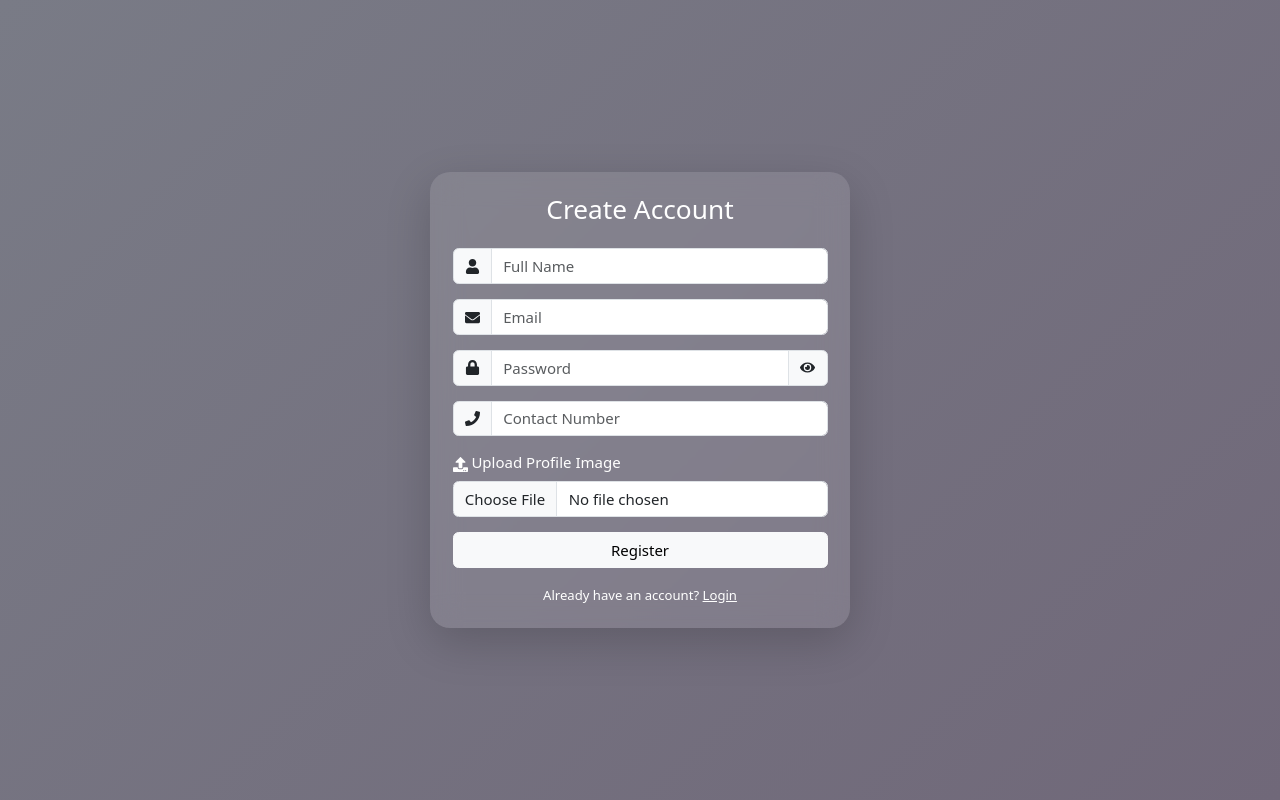
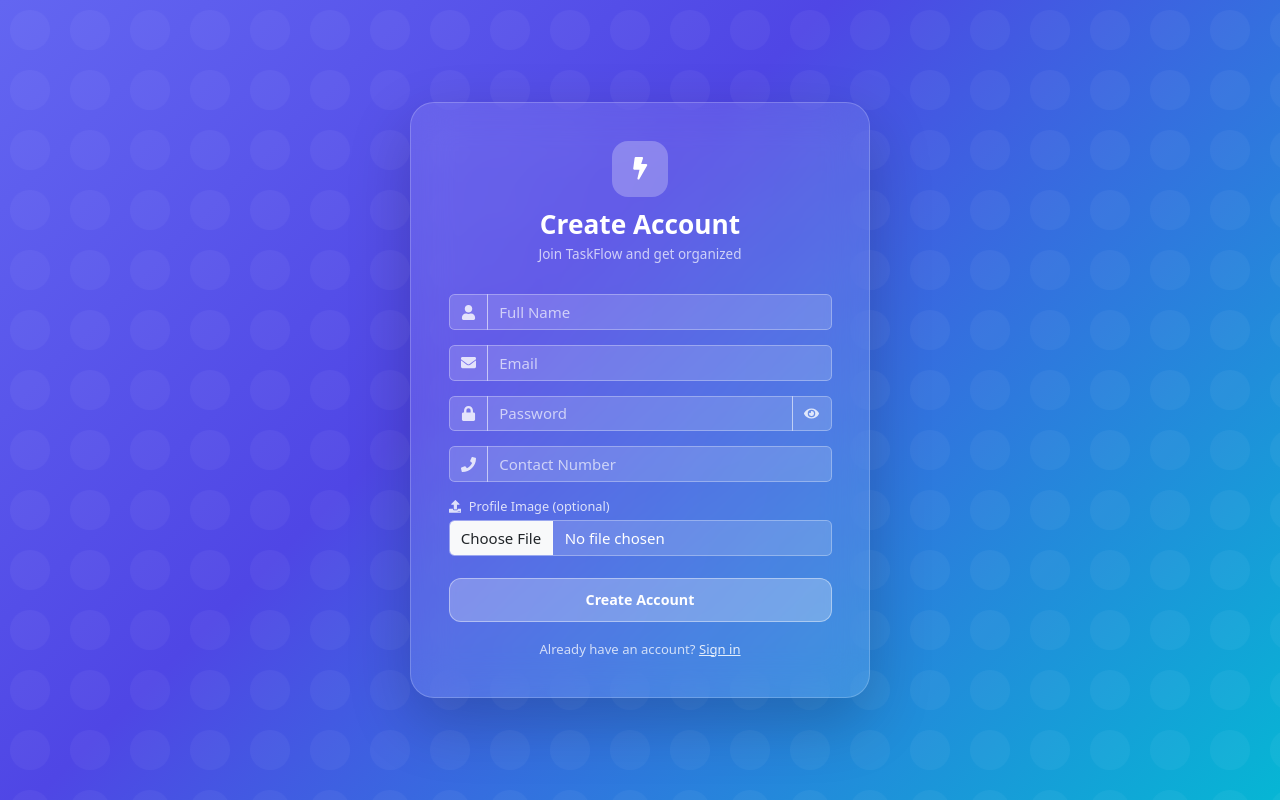
Before and after one commit to Mr-StrangerCoder/task-management-frontend, a React (Vite) app: page /register in a window 1280 px wide. Built offline with nearby package versions, Linux system fonts and the light colour scheme.

Commit message:
change UI of register page

```diff
--- a/pages/Register.jsx
+++ b/pages/Register.jsx
@@ -3,20 +3,12 @@ import axiosInstance from '../api/axiosInstance'
 import { useNavigate } from 'react-router-dom'
 import {
   FaUser, FaEnvelope, FaLock, FaPhone,
-    FaUpload, FaEye, FaEyeSlash
+  FaUpload, FaEye, FaEyeSlash, FaBolt
 } from 'react-icons/fa'
 
 const Register = () => {
-
   const navigate = useNavigate()
-
-    const [form, setForm] = useState({
-        name: '',
-        email: '',
-        password: '',
-        contactNumber: ''
-    })
-
+  const [form, setForm] = useState({ name: '', email: '', password: '', contactNumber: '' })
   const [file, setFile] = useState(null)
   const [preview, setPreview] = useState(null)
   const [showPassword, setShowPassword] = useState(false)
@@ -29,96 +21,75 @@ const Register = () => {
   function handleFile(e) {
     const selected = e.target.files[0]
     setFile(selected)
-        if (selected) {
-            setPreview(URL.createObjectURL(selected))
-        }
+    if (selected) setPreview(URL.createObjectURL(selected))
   }
 
   async function handleSubmit(e) {
     e.preventDefault()
-
-        if (!form.email || !form.password) {
-            alert("Email & Password required")
-            return
-        }
-
+    if (!form.email || !form.password) { alert('Email & Password required'); return }
     const formData = new FormData()
-        Object.keys(form).forEach(key => {
-            formData.append(key, form[key])
-        })
+    Object.keys(form).forEach(key => formData.append(key, form[key]))
     if (file) formData.append('myFile', file)
-
     try {
       setLoading(true)
-
       const res = await axiosInstance.post('/user/register', formData)
-
-            if (res.data.success) {
-                alert(res.data.msg)
-                navigate('/')
-            } else {
-                alert("Registration failed")
-            }
-
+      if (res.data.success) { alert(res.data.msg); navigate('/') }
+      else alert('Registration failed')
     } catch (err) {
-            console.error(err, "77777777777777777777777777")
-            alert("Something went wrong")
+      console.error(err)
+      alert('Something went wrong')
     } finally {
       setLoading(false)
     }
   }
 
   return (
+    <div className="auth-wrapper">
+      <div className="auth-card" style={{ maxWidth: 460 }}>
+        <div className="text-center mb-4">
           <div
-            className="d-flex justify-content-center align-items-center vh-100"
             style={{
-                background: "linear-gradient(135deg, #797b86, #706879)"
+              width: 56, height: 56, borderRadius: 16,
+              background: 'rgba(255,255,255,0.25)',
+              display: 'flex', alignItems: 'center', justifyContent: 'center',
+              margin: '0 auto 12px', fontSize: '1.5rem'
             }}
           >
+            <FaBolt />
+          </div>
+          <h2 className="auth-title">Create Account</h2>
+          <p className="auth-subtitle">Join TaskFlow and get organized</p>
+        </div>
 
-            <div
-                className="p-4 shadow-lg"
+        {/* Avatar Preview */}
+        {preview && (
+          <div className="text-center mb-3">
+            <img
+              src={preview}
+              alt="preview"
               style={{
-                    width: '420px',
-                    borderRadius: '20px',
-                    backdropFilter: 'blur(15px)',
-                    background: 'rgba(255,255,255,0.1)',
-                    color: 'white'
+                width: 80, height: 80, borderRadius: '50%', objectFit: 'cover',
+                border: '3px solid rgba(255,255,255,0.5)'
               }}
-            >
-
-                <h3 className="text-center mb-4">Create Account</h3>
+            />
+          </div>
+        )}
 
         <form onSubmit={handleSubmit}>
-
-
           <div className="input-group mb-3">
             <span className="input-group-text"><FaUser /></span>
-                        <input
-                            name="name"
-                            className="form-control"
-                            placeholder="Full Name"
-                            onChange={handleChange}
-                        />
+            <input name="name" className="form-control" placeholder="Full Name" onChange={handleChange} />
           </div>
-
 
           <div className="input-group mb-3">
             <span className="input-group-text"><FaEnvelope /></span>
-                        <input
-                            type="email"
-                            name="email"
-                            className="form-control"
-                            placeholder="Email"
-                            onChange={handleChange}
-                        />
+            <input type="email" name="email" className="form-control" placeholder="Email" onChange={handleChange} />
           </div>
-
 
           <div className="input-group mb-3">
             <span className="input-group-text"><FaLock /></span>
             <input
-                            type={showPassword ? "text" : "password"}
+              type={showPassword ? 'text' : 'password'}
               name="password"
               className="form-control"
               placeholder="Password"
@@ -133,65 +104,46 @@ const Register = () => {
             </span>
           </div>
 
-
           <div className="input-group mb-3">
             <span className="input-group-text"><FaPhone /></span>
-                        <input
-                            name="contactNumber"
-                            className="form-control"
-                            placeholder="Contact Number"
-                            onChange={handleChange}
-                        />
+            <input name="contactNumber" className="form-control" placeholder="Contact Number" onChange={handleChange} />
           </div>
 
-
-                    <div className="text-center mb-3">
-                        {preview && (
-                            <img
-                                src={preview}
-                                alt="preview"
-                                style={{
-                                    width: '80px',
-                                    height: '80px',
-                                    borderRadius: '50%',
-                                    objectFit: 'cover'
-                                }}
-                            />
-                        )}
-                    </div>
-
-
-                    <div className="mb-3">
-                        <label className="form-label">
-                            <FaUpload /> Upload Profile Image
+          <div className="mb-4">
+            <label
+              className="d-flex align-items-center gap-2 mb-1"
+              style={{ color: 'rgba(255,255,255,0.8)', fontSize: '0.85rem', fontWeight: 500 }}
+            >
+              <FaUpload /> Profile Image (optional)
             </label>
-                        <input
-                            type="file"
-                            className="form-control"
-                            onChange={handleFile}
-                        />
+            <input type="file" className="form-control" onChange={handleFile} accept="image/*" />
           </div>
 
           <button
-                        className="btn btn-light w-100"
+            type="submit"
+            className="btn w-100 mb-3"
+            style={{
+              background: 'rgba(255,255,255,0.25)',
+              color: '#fff',
+              border: '1px solid rgba(255,255,255,0.4)',
+              borderRadius: 12,
+              padding: '10px',
+              fontWeight: 600,
+              fontSize: '0.95rem'
+            }}
             disabled={loading}
           >
-                        {loading ? "Registering..." : "Register"}
+            {loading ? (
+              <><span className="spinner-border spinner-border-sm me-2" />Registering...</>
+            ) : 'Create Account'}
           </button>
 
-
-                    <div className="text-center mt-3">
-                        <small>
-                            Already have an account?{" "}
-                            <span
-                                style={{ cursor: 'pointer', textDecoration: 'underline' }}
-                                onClick={() => navigate('/')}
-                            >
-                                Login
-                            </span>
+          <div className="text-center">
+            <small style={{ color: 'rgba(255,255,255,0.75)' }}>
+              Already have an account?{' '}
+              <span className="auth-link" onClick={() => navigate('/')}>Sign in</span>
             </small>
           </div>
-
         </form>
       </div>
     </div>
```
Lines whose indentation alone changed are shown as unchanged.
